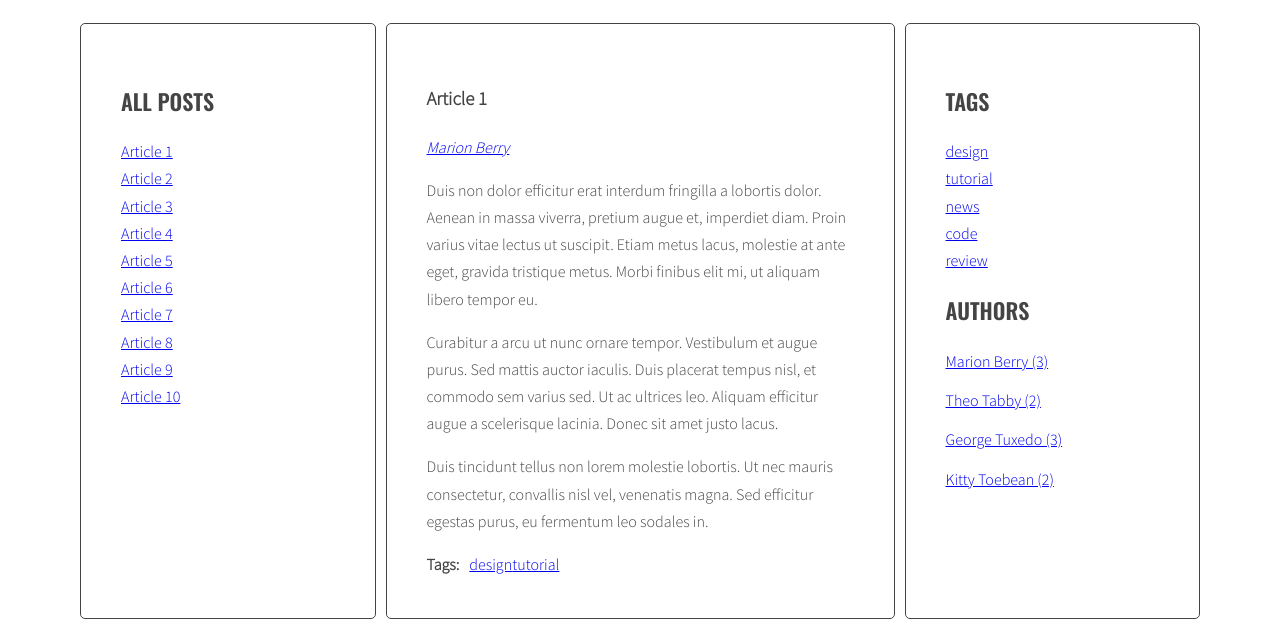
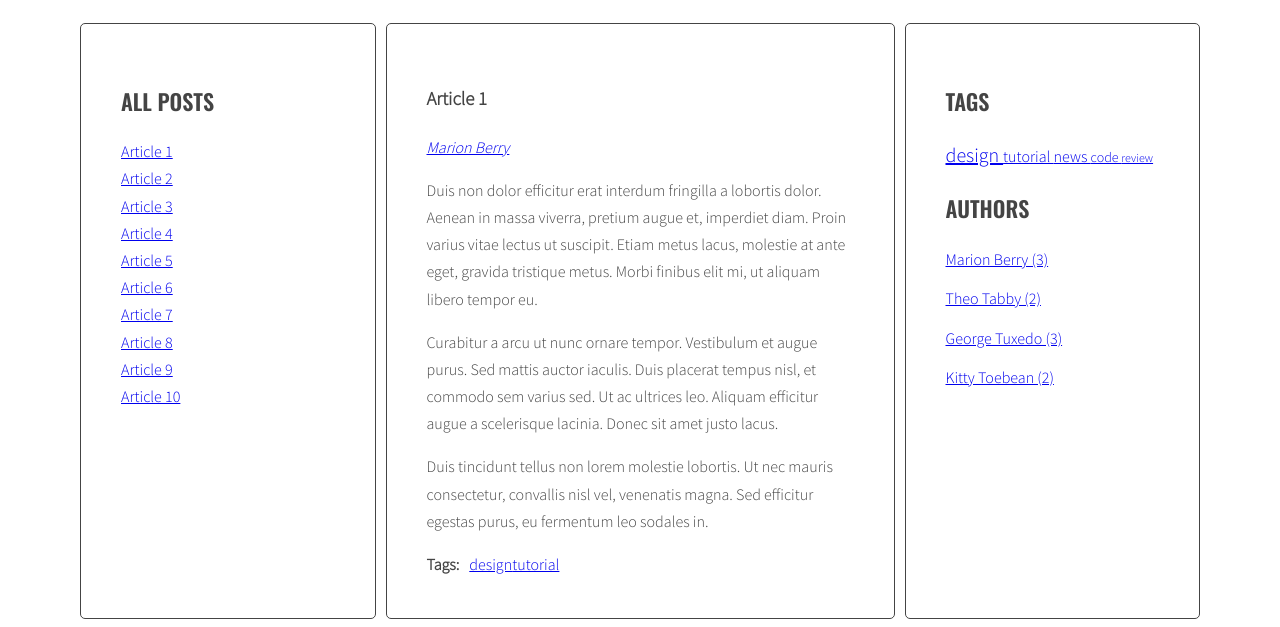
Before and after one commit to mkusztal/JS-Handlebar-AuthorsBlog, a website: page index.html in a window 1280 px wide. Shown: the part 220-847 px from the top of the page. Drawn offline with nearby package versions, Linux system fonts and the light colour scheme.

Commit message:
Tags cloud

```diff
--- a/js/script.js
+++ b/js/script.js
@@ -53,6 +53,7 @@ const titleClickHandler = function (event) {
 };
 
 const opts = {
+  // male litery
   ArticleSelector: '.post',
   TitleSelector: '.post-title',
   TitleListSelector: '.titles',
@@ -144,7 +145,7 @@ function calculateTagsClass(count, params) {
   const normalizedMax = params.max - params.min;
   const percentage = normalizedCound / normalizedMax;
   const classNumber = Math.floor(percentage * (opts.CloudClassCount - 1) + 1);
-  return opts.CloudClassPrefix + classNumber;
+  return opts.CloudClassPrefix + '-' + classNumber;
 }
 
 // GENERATE TAGS
--- a/sass/style.scss
+++ b/sass/style.scss
@@ -124,7 +124,7 @@ body {
 
 /* Tags */
 
-.tags {
+.tags li {
   display: inline;
 }
 
```
Also changed, not shown: css/style.css.
